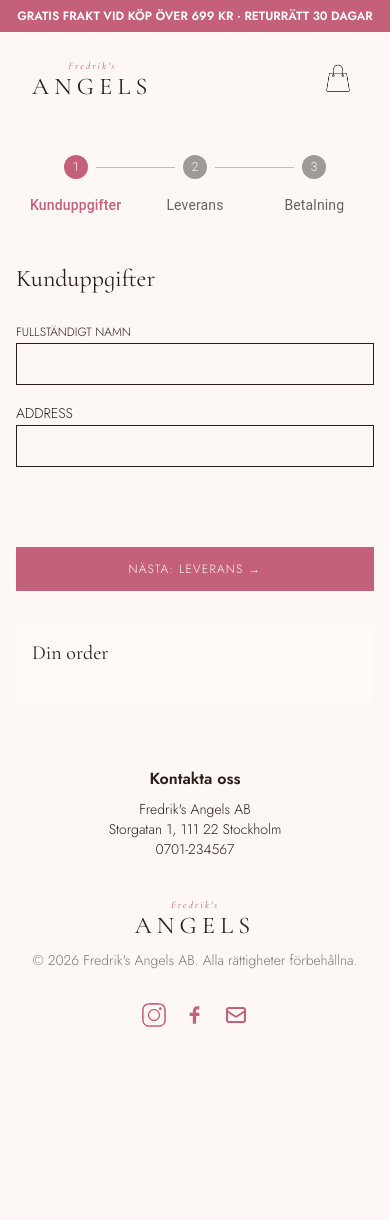
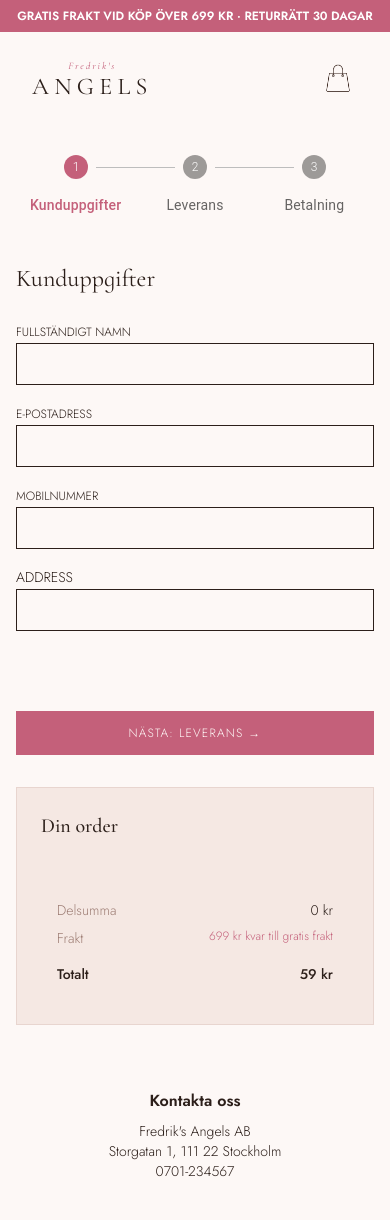
Before and after one commit to dianaparagina90-ai/E-handel-project, a React (Vite) app: page /Checkout in a window 390 px wide. Shown: the top 1220 px of the page. Before the commit the page ends 1060 px from the top, so only its background shows below. Built offline with nearby package versions, Linux system fonts and the light colour scheme; data requests are answered from the project's data file.

Commit message:
Add email and phone fields to customer info form; update schema validation

```diff
--- a/src/components/CustomerInfoForm.tsx
+++ b/src/components/CustomerInfoForm.tsx
@@ -32,6 +32,20 @@ function CustomerInfoForm({
         )}
       </div>
       <div>
+        <label className="text-xs uppercase">E-postadress</label>
+        <input {...register("email")} className="w-full border p-2" />
+        {errors.email && (
+          <p className="text-red-950 text-sm">{errors.email.message}</p>
+        )}
+      </div>{" "}
+      <div>
+        <label className="text-xs uppercase">Mobilnummer</label>
+        <input {...register("phone")} className="w-full border p-2" />
+        {errors.phone && (
+          <p className="text-red-950 text-sm">{errors.phone.message}</p>
+        )}
+      </div>
+      <div>
         <label className="text-sm uppercase">Address</label>
         <input {...register("address")} className="w-full border p-2" />
         {errors.address && (
--- a/src/components/pages/CheckoutPage.tsx
+++ b/src/components/pages/CheckoutPage.tsx
@@ -48,6 +48,9 @@ function CheckoutPage() {
     0,
   );
 
+  const shippingCost = subtotal >= 699 ? 0 : 59;
+  const total = subtotal + shippingCost;
+
   const nextLabel = {
     1: "Nästa: Leverans →",
     2: "Nästa: Betalning →",
@@ -60,7 +63,7 @@ function CheckoutPage() {
     const order: Order = {
       id: 0,
       items: orderItems,
-      totalAmount: subtotal,
+      totalAmount: total,
       customerDetails: JSON.stringify(customerInfo),
       shippingMethod: shipping.method,
       paymentMethod: paymentData.method,
@@ -147,8 +150,8 @@ function CheckoutPage() {
           </div>
         </div>
 
-        <div className="bg-(--card) p-4 sm:p-0 rounded-lg h-fit flex flex-col gap-1 ">
-          <h2 className="font-display text-xl mb-4">Din order</h2>
+        <div className="bg-(--secondary) border border-(--border) p-6 h-fit flex flex-col gap-1 ">
+          <h2 className="font-display text-xl font-medium mb-5">Din order</h2>
           {/*rendering om listan med produkter*/}
           <div className="sm:flex sm:flex-col sm: gap-2">
             {cartItems.map((cartItem) => {
@@ -170,7 +173,24 @@ function CheckoutPage() {
               );
             })}
           </div>
-          {/*Byggas vidare med totalen och allt annat som behövs*/}
+          <div className="m-4 pt-4 flex flex-col gap-2 text-sm">
+            <div className="flex justify-between">
+              <span className="text-(--muted-foreground)">Delsumma</span>
+              <span>{subtotal.toLocaleString("sv-SE")} kr</span>
+            </div>
+            <div className="flex justify-between">
+              <span className="text-(--muted-foreground)">Frakt</span>
+              <span className="text-xs text-(--accent)">
+                {shippingCost === 0
+                  ? "Gratis ✓"
+                  : `${(699 - subtotal).toLocaleString("sv-SE")} kr kvar till gratis frakt`}
+              </span>
+            </div>
+            <div className="flex justify-between font-medium pt-2">
+              <span>Totalt</span>
+              <span>{total.toLocaleString("sv-SE")} kr</span>
+            </div>
+          </div>
         </div>
       </div>
     </div>
--- a/src/schemas/checkout.ts
+++ b/src/schemas/checkout.ts
@@ -1,7 +1,15 @@
 import { z } from "zod";
 
 export const customerInfoSchema = z.object({
-  name: z.string().min(2, "Ange ditt fullständiga namn"),
+  name: z
+    .string()
+    .min(2, "Ange ditt fullständiga namn")
+    .regex(/^[a-zA-ZåäöÅÄÖ\s-]+$/, "Namnet får bara innehålla bokstäver"),
+  email: z.string().email("Ange en giltig e-postadress"),
+  phone: z
+    .string()
+    .min(7, "Ange ett giltigt mobilnummer")
+    .regex(/^[\d\s+-]+$/, "Endast siffror och +/- tillåtna"),
   address: z.string().min(5, "Ange en giltig adress"),
 });
 
```
